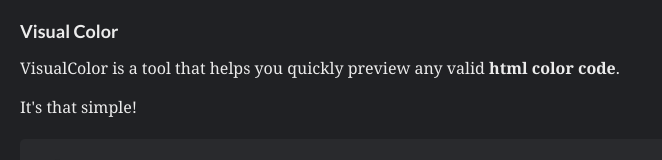
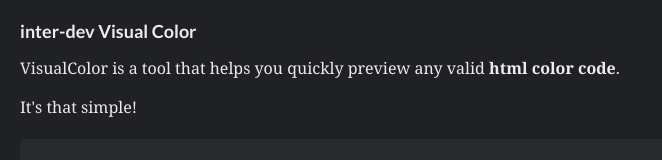
Before and after one commit to powercore649/VisualColor, a browser extension: page src/index.html in a window 1280 px wide. Shown: the top 160 px of the page, without its empty margins (0-662 px from the left). Drawn offline with nearby package versions, Linux system fonts and the light colour scheme.

Commit message:
Update index.html

```diff
--- a/src/index.html
+++ b/src/index.html
@@ -16,7 +16,7 @@
     <div class="ui grid" bis_skin_checked="1">
         <div class="wide column">
             <div class="ui " bis_skin_checked="1">
-                <h3>Visual Color</h1>
+                <h3>inter-dev Visual Color</h1>
 
                     <div class="ui column" bis_skin_checked="1">
                         <p>
```
